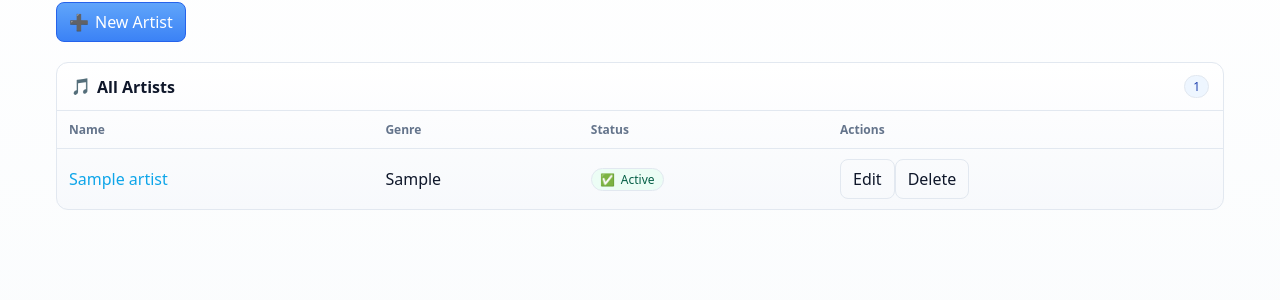
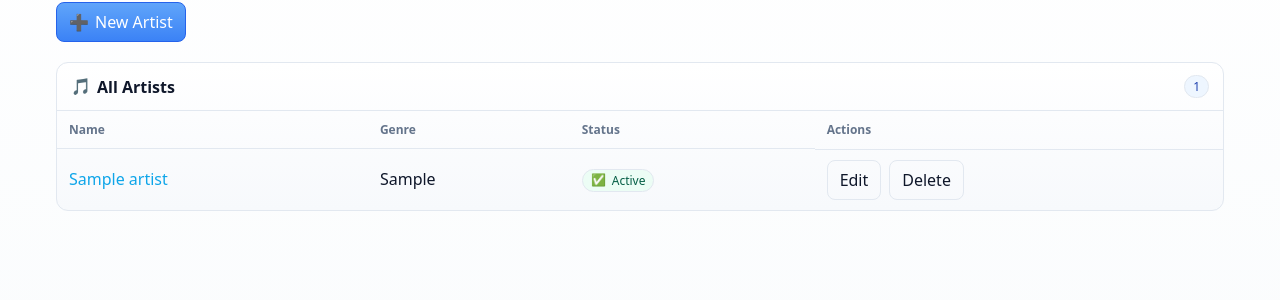
Before and after one commit to sakaidubz/indoor-radio-platform, a Rails app: page /artists in a window 1280 px wide. Shown: the part 136-436 px from the top of the page. Run offline with Rails 7, Linux system fonts and the light colour scheme; tables that the repository leaves empty hold one stand-in row (Sample ...); some libraries are stand-ins or nearby versions.

Commit message:
fix(ui): add spacing between action buttons in tables via td.actions gap

```diff
--- a/app/assets/stylesheets/application.css
+++ b/app/assets/stylesheets/application.css
@@ -63,6 +63,10 @@ a:hover { text-decoration: underline; }
 .stat-value { font-size: 28px; font-weight: 700; }
 
 .actions-row { display: flex; gap: 8px; margin: 8px 0 20px; }
+.actions-row .btn + .btn { margin-left: 0; }
+
+/* Table action buttons spacing */
+td.actions { display: flex; gap: 8px; align-items: center; white-space: nowrap; }
 .btn { display: inline-block; border-radius: 8px; padding: 8px 12px; background: var(--accent); color: var(--text); border: 1px solid var(--border); text-decoration: none; }
 .btn:hover { filter: brightness(1.08); text-decoration: none; }
 .btn-primary { background: linear-gradient(180deg, #60a5fa 0%, #3b82f6 100%); border-color: #2563eb; color: #ffffff; }
```
